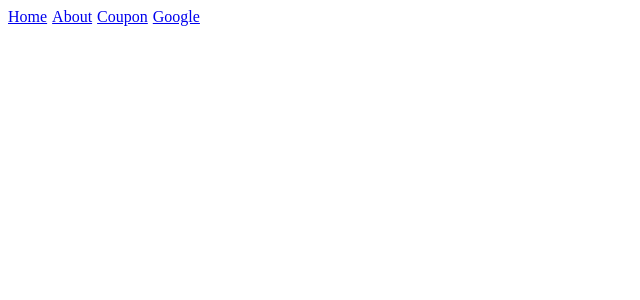
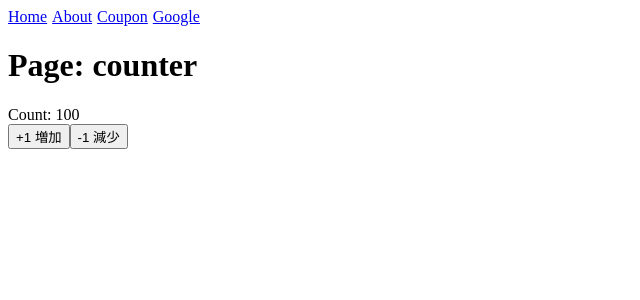
Before and after one commit to akinorina/memo_nuxt3, a Nuxt app: page /counter in a window 1280 px wide. Shown: the top 300 px of the page, without its empty margins (0-640 px from the left). Built offline with nearby package versions, Linux system fonts and the light colour scheme.

Commit message:
composables

```diff
--- /dev/null
+++ b/composables/useCounter.ts
@@ -0,0 +1,10 @@
+export const useCounter = (initialValue: number) => {
+  const count = ref(initialValue);
+  const inc = () => (count.value = count.value + 1);
+  const dec = () => (count.value = count.value - 1);
+  return {
+    count,
+    inc,
+    dec
+  };
+}
--- /dev/null
+++ b/pages/counter.vue
@@ -0,0 +1,16 @@
+<script lang="ts" setup>
+const { count, inc, dec } = useCounter(100);
+</script>
+
+<template>
+  <div>
+    <h1>Page: counter</h1>
+    <div>Count: {{ count }}</div>
+    <div>
+      <button @click="() => inc()">+1 増加</button>
+      <button @click="() => dec()">-1 減少</button>
+    </div>
+  </div>
+</template>
+
+<style scoped></style>
```
